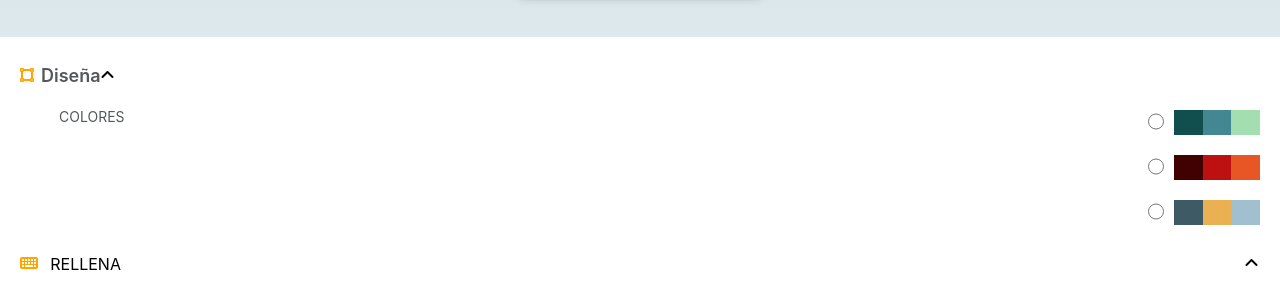
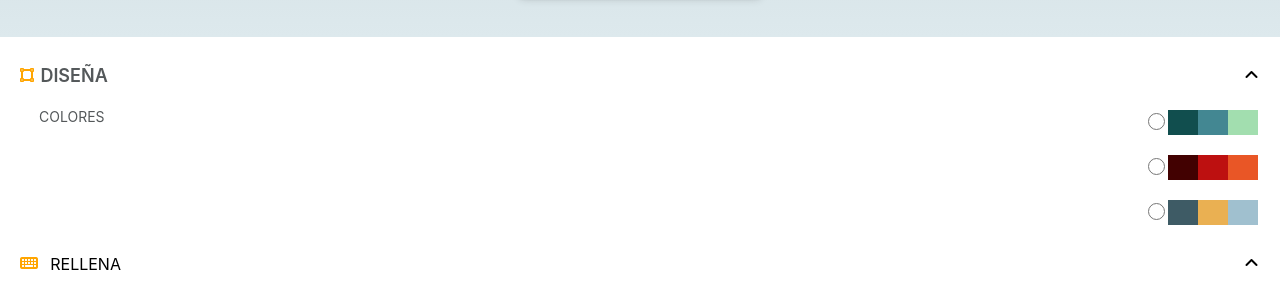
Before and after one commit to Adalab/project-promo-q-module-2-team-4, a website: page src/html/form.html in a window 1280 px wide. Shown: the part 420-715 px from the top of the page. Drawn offline with nearby package versions, Linux system fonts and the light colour scheme; files that its build step writes are made by us from their sources; files whose address does not match are found by name.

```diff
--- a/src/html/partials/fieldset_1.html
+++ b/src/html/partials/fieldset_1.html
@@ -8,34 +8,19 @@
     <h3 class="range__title">Colores</h3>
     <div class="range__pantone">
       <div class="pantone1">
-        <input
-          class="pantone1__button"
-          type="radio"
-          id="check1"
-          name="select"
-        />
+        <input class="pantone1__input" type="radio" id="check1" name="select" />
         <div class="pantone1__first"></div>
         <div class="pantone1__second"></div>
         <div class="pantone1__third"></div>
       </div>
       <div class="pantone2">
-        <input
-          class="pantone1__button"
-          type="radio"
-          id="check2"
-          name="select"
-        />
+        <input class="pantone1__input" type="radio" id="check2" name="select" />
         <div class="pantone2__first"></div>
         <div class="pantone2__second"></div>
         <div class="pantone2__third"></div>
       </div>
       <div class="pantone3">
-        <input
-          class="pantone1__button"
-          type="radio"
-          id="check3"
-          name="select"
-        />
+        <input class="pantone1__input" type="radio" id="check3" name="select" />
         <div class="pantone3__first"></div>
         <div class="pantone3__second"></div>
         <div class="pantone3__third"></div>
--- a/src/scss/layout/_fieldset_1.scss
+++ b/src/scss/layout/_fieldset_1.scss
@@ -6,7 +6,9 @@
     &--title{
         font-size: 18px;
         font-weight: 600;
+        text-transform: uppercase;
         color: #54585a;
+        width: 100%;
     }
     &--legend {
       display: flex;
@@ -32,7 +34,7 @@
     justify-content: space-between;
     width: 100%;
     &__title{
-        margin-left: 39px;
+        margin-left: 19px;
         color: #54585a;
         font-size: 14px;
         text-transform: uppercase;
@@ -43,13 +45,11 @@
     display: flex;
     flex-direction: row;
     margin-bottom: 20px;
-    &__button{
+    &__input{
         width: 17px;
         height: 17px;
-        color:grey;
-        border-color: #438792;
         border-radius: 50%;
-        margin-right: 10px;
+        padding: 1px;
     }
     &__first{
         width: 30px;
```
